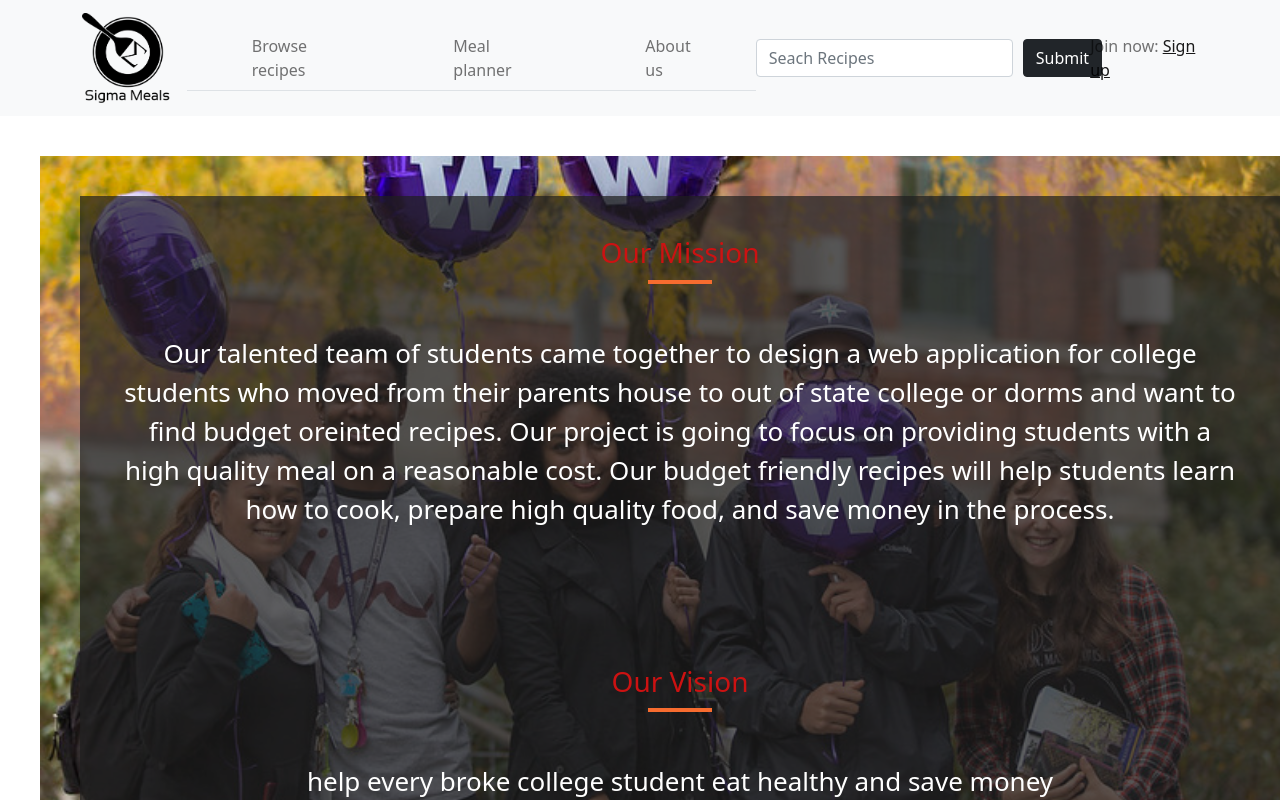
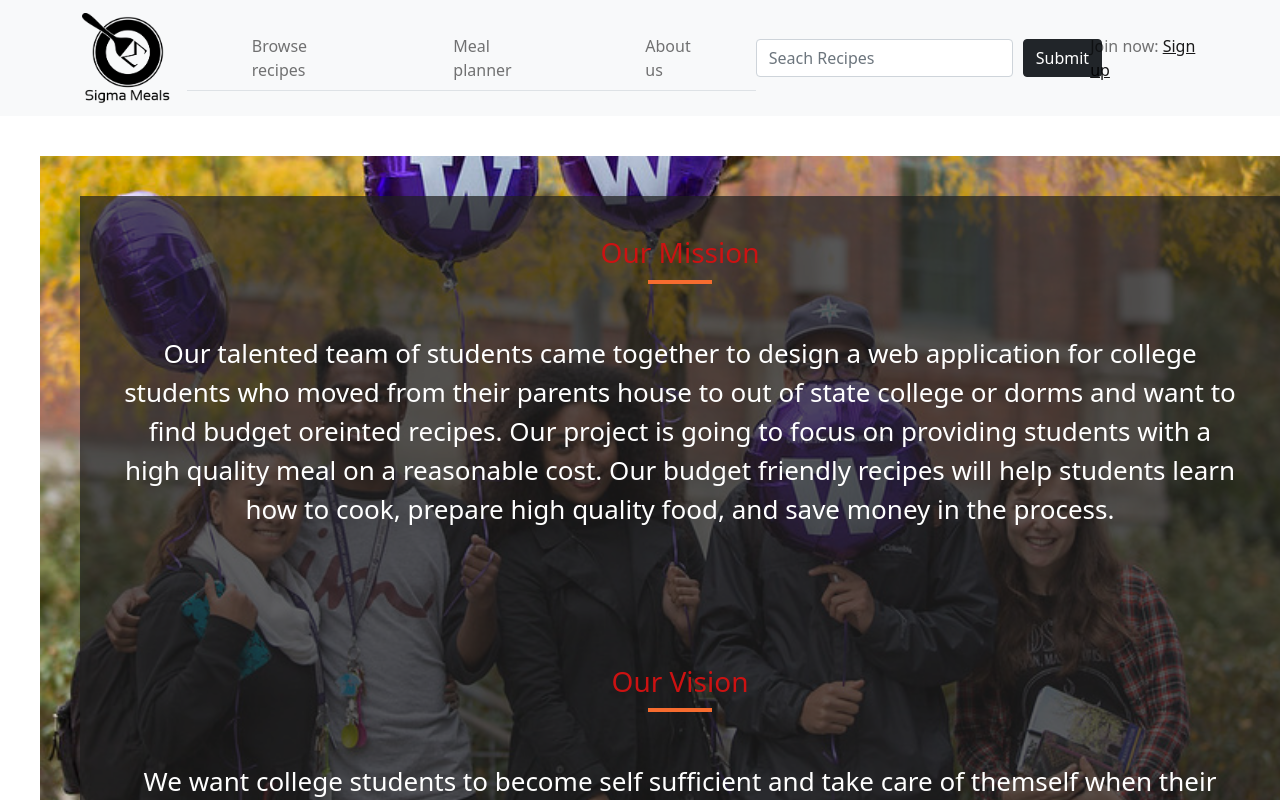
Before and after one commit to Abdulqdir/SigmaMeals, a React (Create React App) app in the folder client/: page /aboutUs in a window 1280 px wide. Shown: the top 800 px of the page. Built offline with nearby package versions, Linux system fonts and the light colour scheme.

Commit message:
cleaned app.py by removing spaces

```diff
--- a/client/src/pages/AboutUsPage.js
+++ b/client/src/pages/AboutUsPage.js
@@ -30,7 +30,9 @@ const AboutUsPage = () => {
           <div className="underline mx-auto"></div>
           <div className="con">
             <p>
-              help every broke college student eat healthy and save money
+              We want college students to become self sufficient and take care of themself when their parents are no longer with them.
+              We want to teach every college student important skill such us cooking and
+              help them eat healthy food and save money.
             </p>
           </div>
         </div>
```
Also changed, not shown: client/src/pages/AboutUs.js (deleted, +0 -15 lines), 1 other file (tests, documents, lock files or other folders).
